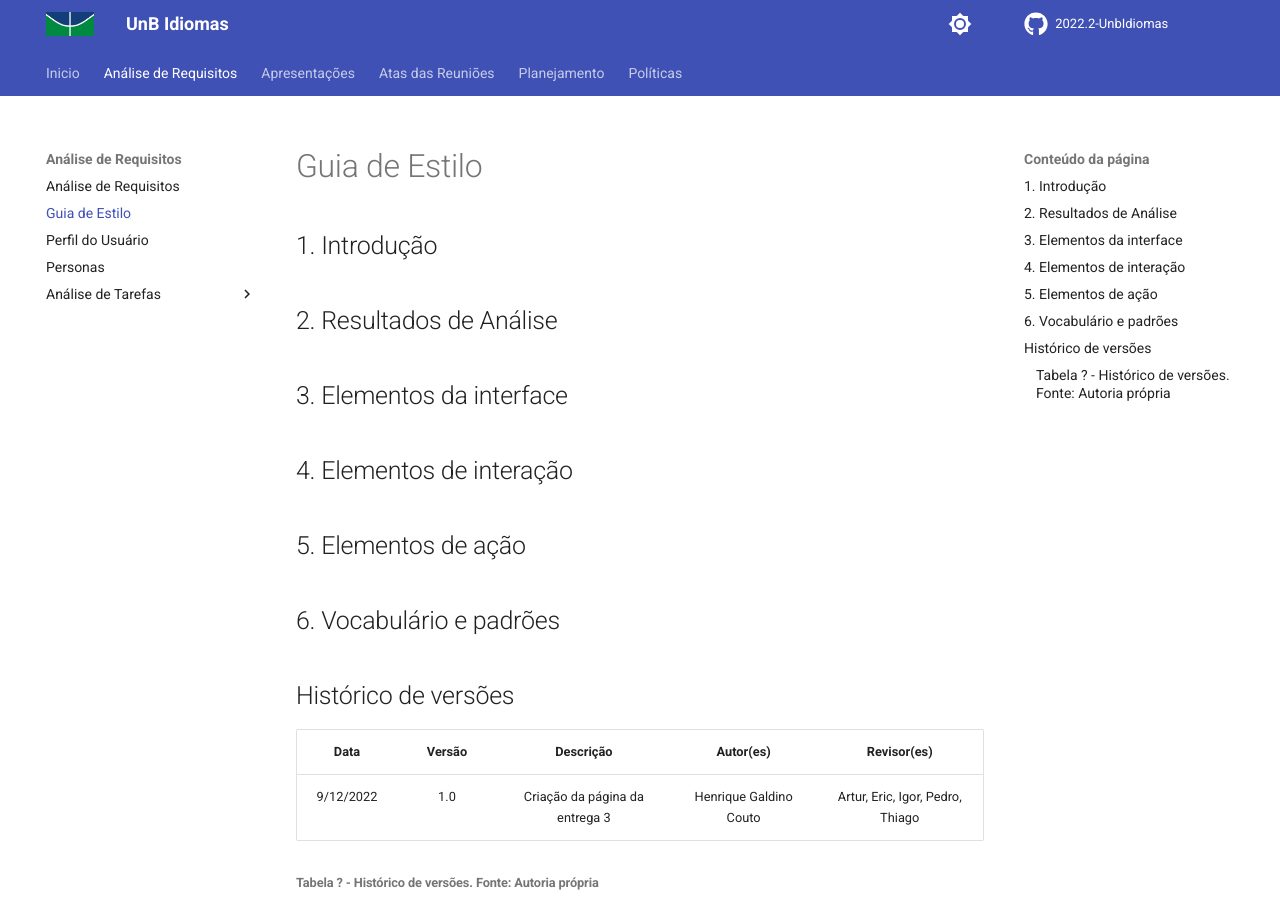
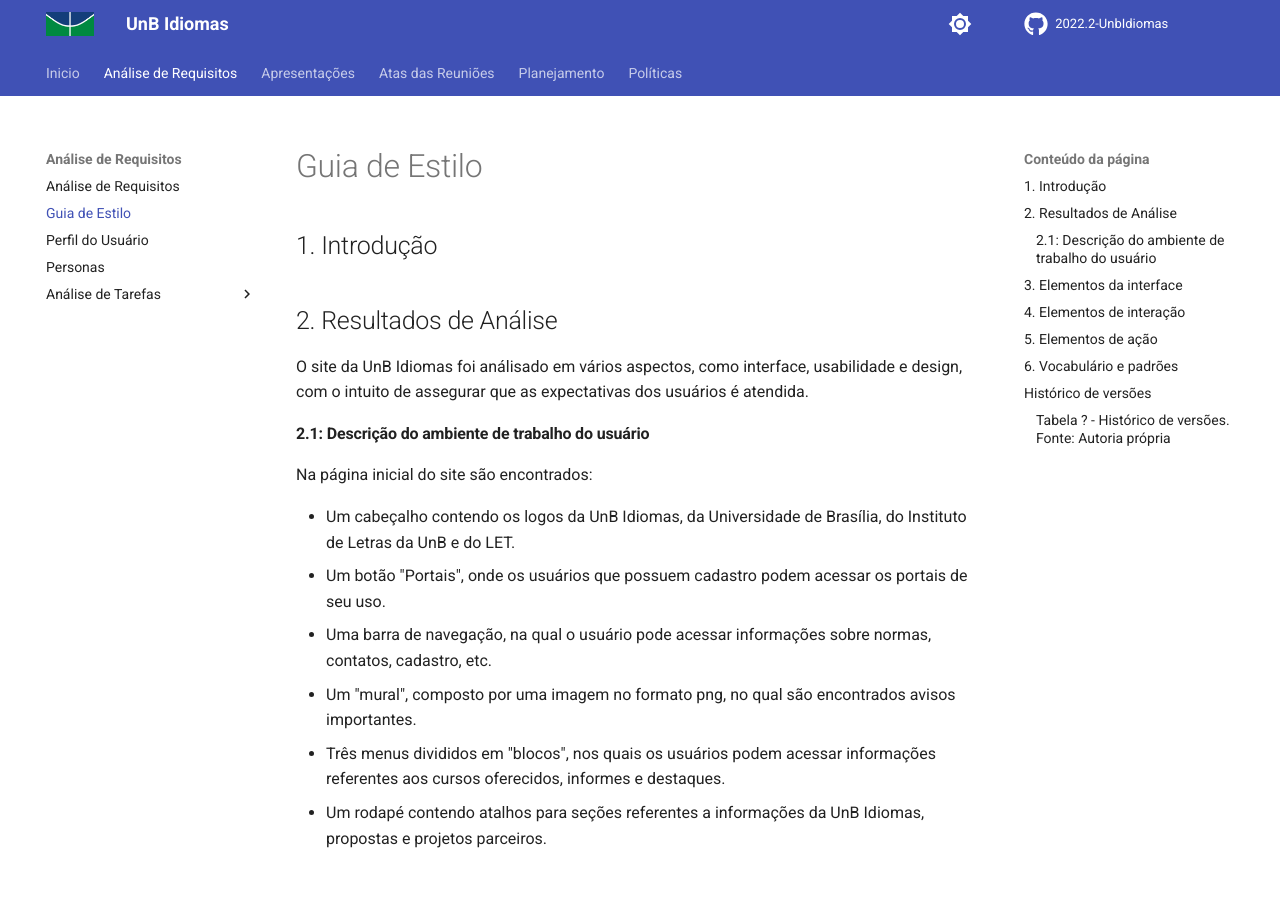
Before and after one commit to edudsan/2022.2-UnbIdiomas, an MkDocs documentation site: the page built from docs/Análise de Requisitos/guiaEstilo.md, in a window 1280 px wide and 900 px high. Built offline with MkDocs 1.6.1 and Material for MkDocs 9.7.7, drawn with Linux system fonts in a browser that asks for light colours; comment, search, counter and statistics services are not loaded.

Commit message:
adicionando descrição do ambiente de trabalho do usuário

```diff
--- a/docs/Análise de Requisitos/guiaEstilo.md
+++ b/docs/Análise de Requisitos/guiaEstilo.md
@@ -3,7 +3,21 @@
 ## 1. Introdução
 
 ## 2. Resultados de Análise
+ O site da UnB Idiomas foi análisado em vários aspectos, como interface, usabilidade e design, com o intuito de assegurar que as expectativas dos usuários é atendida.
 
+#### 2.1: Descrição do ambiente de trabalho do usuário
+Na página inicial do site são encontrados:
+
+- Um cabeçalho contendo os logos da UnB Idiomas, da Universidade de Brasília, do Instituto de Letras da UnB e do LET.
+- Um botão "Portais", onde os usuários que possuem cadastro podem acessar os portais de seu uso.
+
+- Uma barra de navegação, na qual o usuário pode acessar informações sobre normas, contatos, cadastro, etc.
+
+- Um "mural", composto por uma imagem no formato png, no qual são encontrados avisos importantes.
+
+- Três menus divididos em "blocos", nos quais os usuários podem acessar informações referentes aos cursos oferecidos, informes e destaques.
+
+- Um rodapé contendo atalhos para seções referentes a informações da UnB Idiomas, propostas e projetos parceiros.
 ## 3. Elementos da interface
 
 ## 4. Elementos de interação
```
